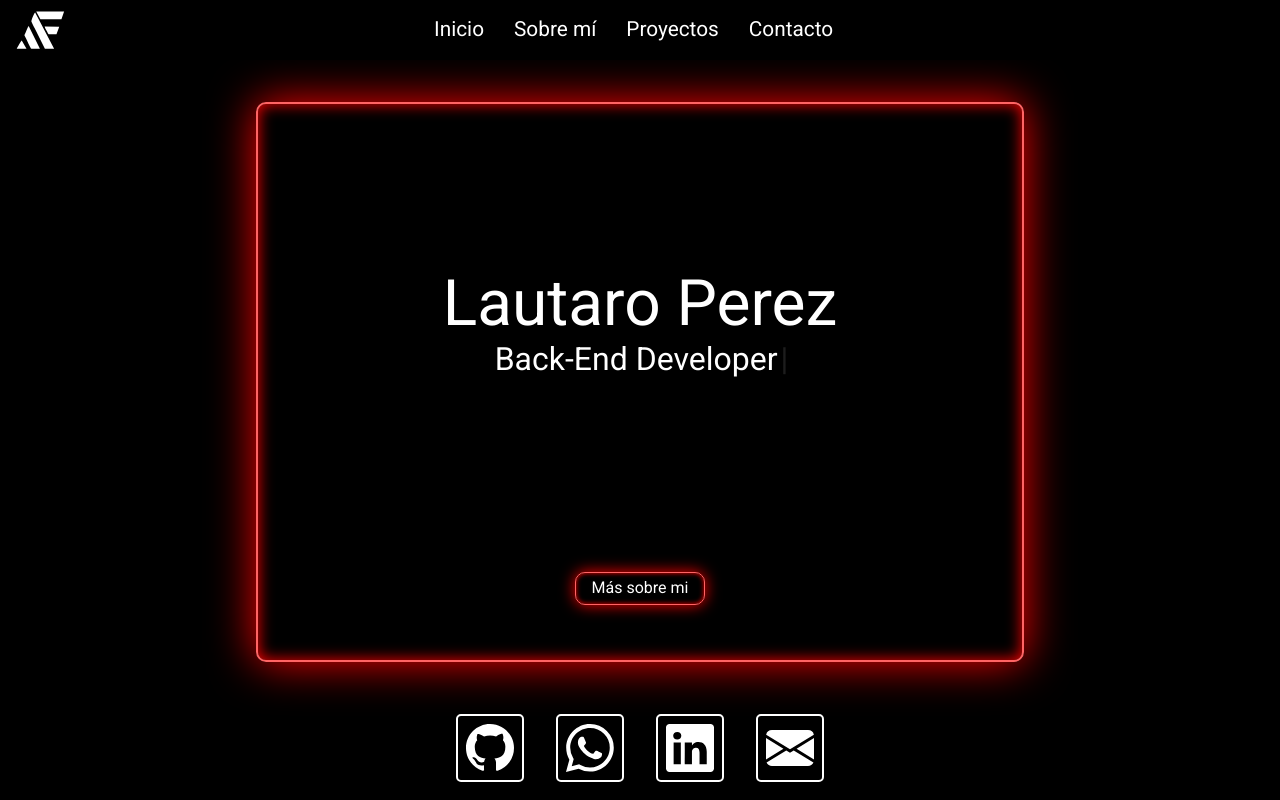
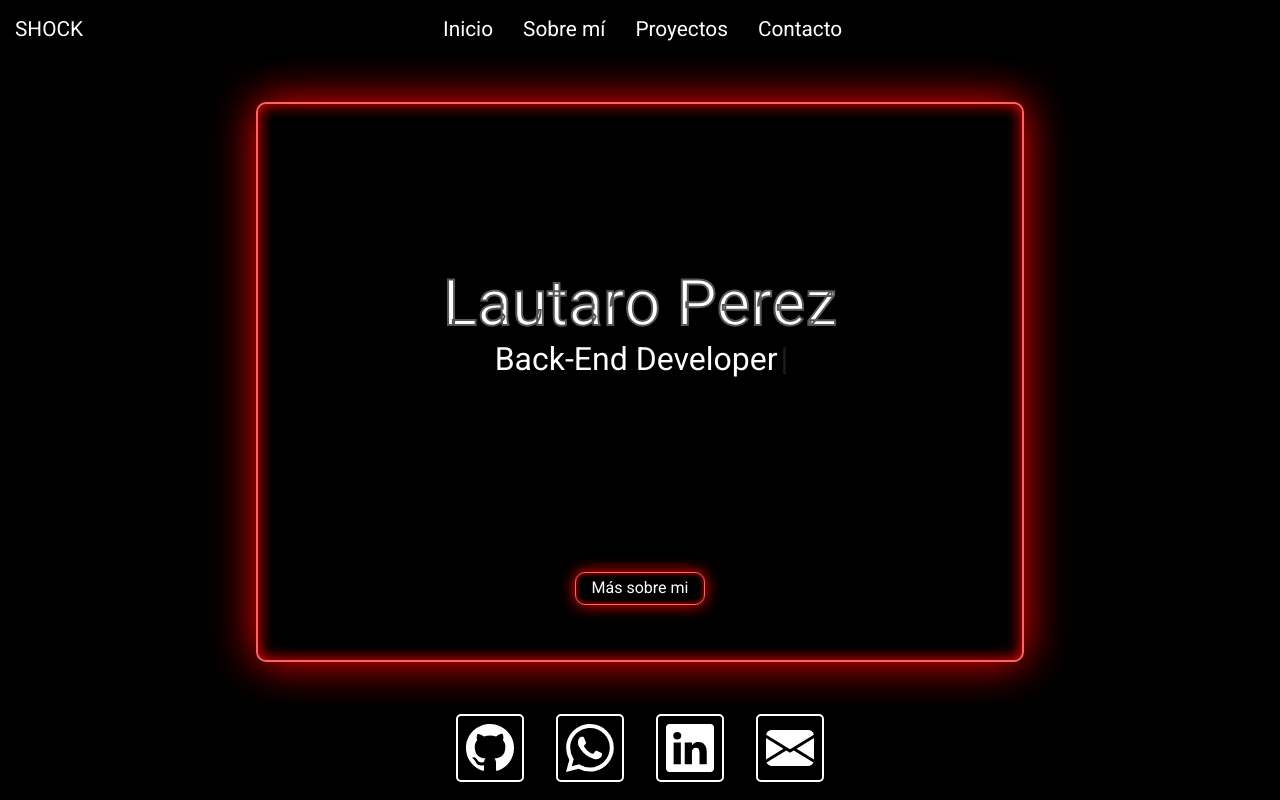
Before and after one commit to lauty-shock/Portafolio, a React (Vite) app: page / in a window 1280 px wide. Shown: the top 800 px of the page. Built offline with nearby package versions, Linux system fonts and the light colour scheme; a web font is replaced by a local one.

Commit message:
Cambios esteticos

```diff
--- a/src/component/Inicio/Inicio.module.css
+++ b/src/component/Inicio/Inicio.module.css
@@ -42,6 +42,7 @@
 
 .name {
   font-size: 4rem;
+  -webkit-text-stroke: 2px rgb(87, 87, 87);
 }
 
 .servicios {
--- a/src/component/Nav/Nav.css
+++ b/src/component/Nav/Nav.css
@@ -3,7 +3,7 @@
   display: flex;
   justify-content: space-between;
   align-items: center;
-  background: black;
+  background: rgba(0, 0, 0, 0.95);
 
   position: fixed;
   top: 0;
@@ -16,8 +16,11 @@
 }
 
 .Navbar > .nav-logo {
-  width: 50px;
-  height: 50px;
+  /* width: 50px; */
+  /* height: 50px; */
+
+  color: white;
+  font-size: 1.3rem;
 }
 
 .Navbar > .nav-items > a {
--- a/src/component/Nav/Nav.jsx
+++ b/src/component/Nav/Nav.jsx
@@ -6,7 +6,8 @@ export default function Nav() {
   const [isOpen, setIsOpen] = useState(false);
   return (
     <div className="Navbar">
-      <img className="nav-logo" src={logo} alt="Logo" />
+      {/* <img className="nav-logo" src={logo} alt="Logo" /> */}
+      <span className="nav-logo">SHOCK</span>
 
       <div className={`nav-items ${isOpen && "open"}`}>
         <a href="#Inicio">Inicio</a>
```
